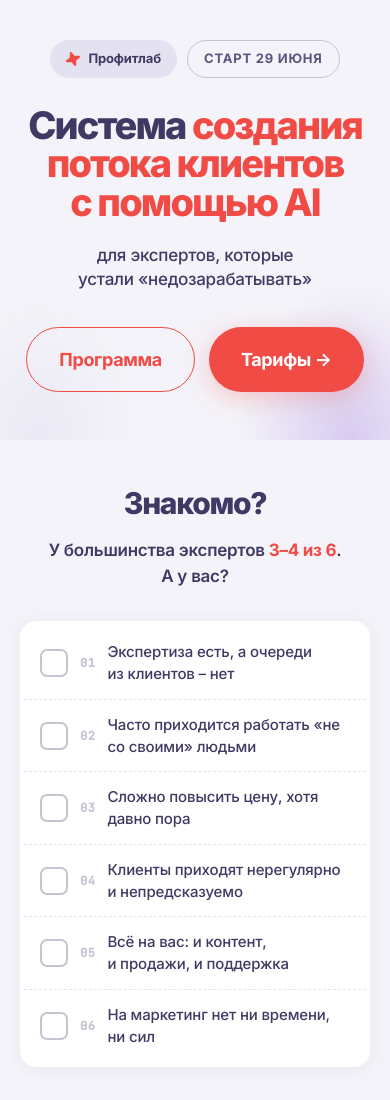
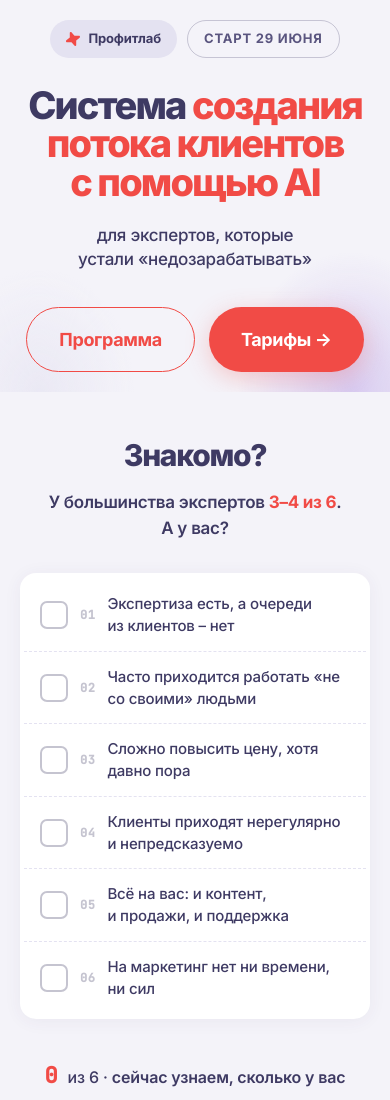
Before and after one commit to kratasuk/profitlab-landing, a plain HTML site: page index.html in a window 390 px wide. Shown: the top 1100 px of the page. Drawn offline with Linux system fonts and the light colour scheme.

Commit message:
v7.1: tighten hero-Знакомо spacing
- Hero padding-bottom 72 -> 32 (desktop), 56 -> 24 (tablet), 48 -> 20 (mobile)
- First main section padding-top reduced to 40px on desktop
- Brings Знакомо checklist visible below the fold of the first viewport
- Eliminates dead empty space between hero and content

```diff
--- a/index.html
+++ b/index.html
@@ -87,8 +87,9 @@
 
   .container { max-width: var(--container); margin: 0 auto; padding: 0 var(--gutter-x); }
   section { padding: 80px 0; }
-  @media (max-width: 1024px) { :root { --gutter-x: 32px; } section { padding: 64px 0; } }
-  @media (max-width: 640px)  { :root { --gutter-x: 20px; } section { padding: 48px 0; } }
+  main > section:first-of-type { padding-top: 40px; }
+  @media (max-width: 1024px) { :root { --gutter-x: 32px; } section { padding: 64px 0; } main > section:first-of-type { padding-top: 28px; } }
+  @media (max-width: 640px)  { :root { --gutter-x: 20px; } section { padding: 48px 0; } main > section:first-of-type { padding-top: 20px; } }
 
   /* ============================================================
      BUTTONS
@@ -123,7 +124,7 @@
      ============================================================ */
   .hero {
     position: relative;
-    padding: 88px var(--gutter-x) 72px;
+    padding: 88px var(--gutter-x) 32px;
     text-align: center;
     overflow: hidden;
   }
@@ -196,10 +197,10 @@
   }
   .btn-outline-red:hover { background: rgba(241, 75, 70, 0.06); transform: translateY(-1px); }
   @media (max-width: 880px) {
-    .hero { padding: 56px var(--gutter-x) 56px; }
+    .hero { padding: 56px var(--gutter-x) 24px; }
   }
   @media (max-width: 480px) {
-    .hero { padding: 40px var(--gutter-x) 48px; }
+    .hero { padding: 40px var(--gutter-x) 20px; }
   }
 
   /* ============================================================
```
